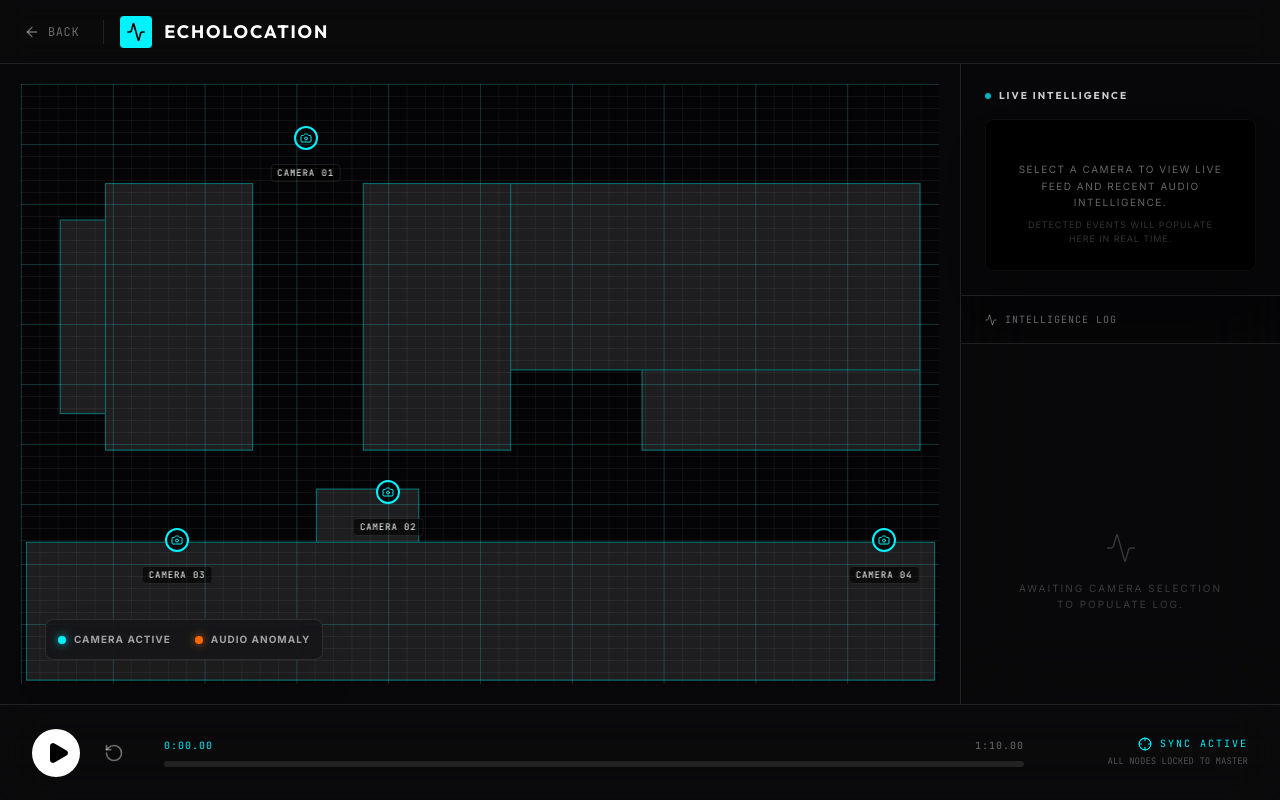
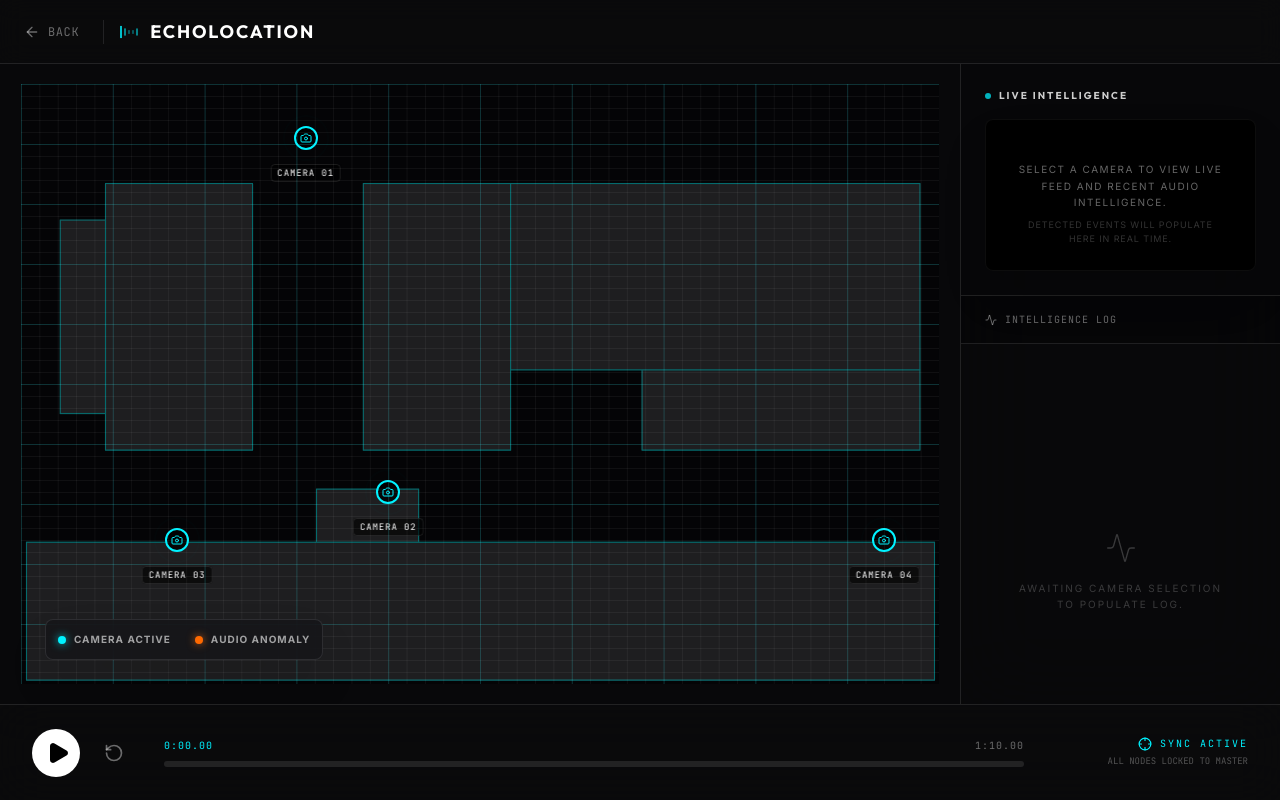
Before and after one commit to Yerazikk/EchoLocation, a React (Vite) app: page /demo in a window 1280 px wide. Built offline with nearby package versions, Linux system fonts and the light colour scheme.

Commit message:
Replace demo header icon with LogoSpectrum animation

```diff
--- a/src/components/Sections.tsx
+++ b/src/components/Sections.tsx
@@ -30,7 +30,7 @@ const Bar = ({ index, time }: { index: number; time: any; key?: React.Key }) =>
   );
 };
 
-const LogoSpectrum = () => {
+export const LogoSpectrum = () => {
   const time = useTime();
 
   return (
--- a/src/pages/DemoPage.tsx
+++ b/src/pages/DemoPage.tsx
@@ -1,6 +1,7 @@
 import React, { useState, useRef, useEffect, useCallback, useMemo } from 'react';
 import { motion, AnimatePresence, usePresence } from 'motion/react';
 import { Link } from 'react-router-dom';
+import { LogoSpectrum } from '../components/Sections';
 import {
   Play,
   Pause,
@@ -259,9 +260,7 @@ export const DemoPage = () => {
           </Link>
           <div className="w-px h-6 bg-white/10" />
           <div className="flex items-center gap-3">
-            <div className="w-8 h-8 bg-ui-accent rounded-sm flex items-center justify-center">
-              <Activity className="text-black w-5 h-5" />
-            </div>
+            <LogoSpectrum />
             <h1 className="font-display font-bold tracking-widest text-lg uppercase">Echolocation</h1>
           </div>
         </div>
```
